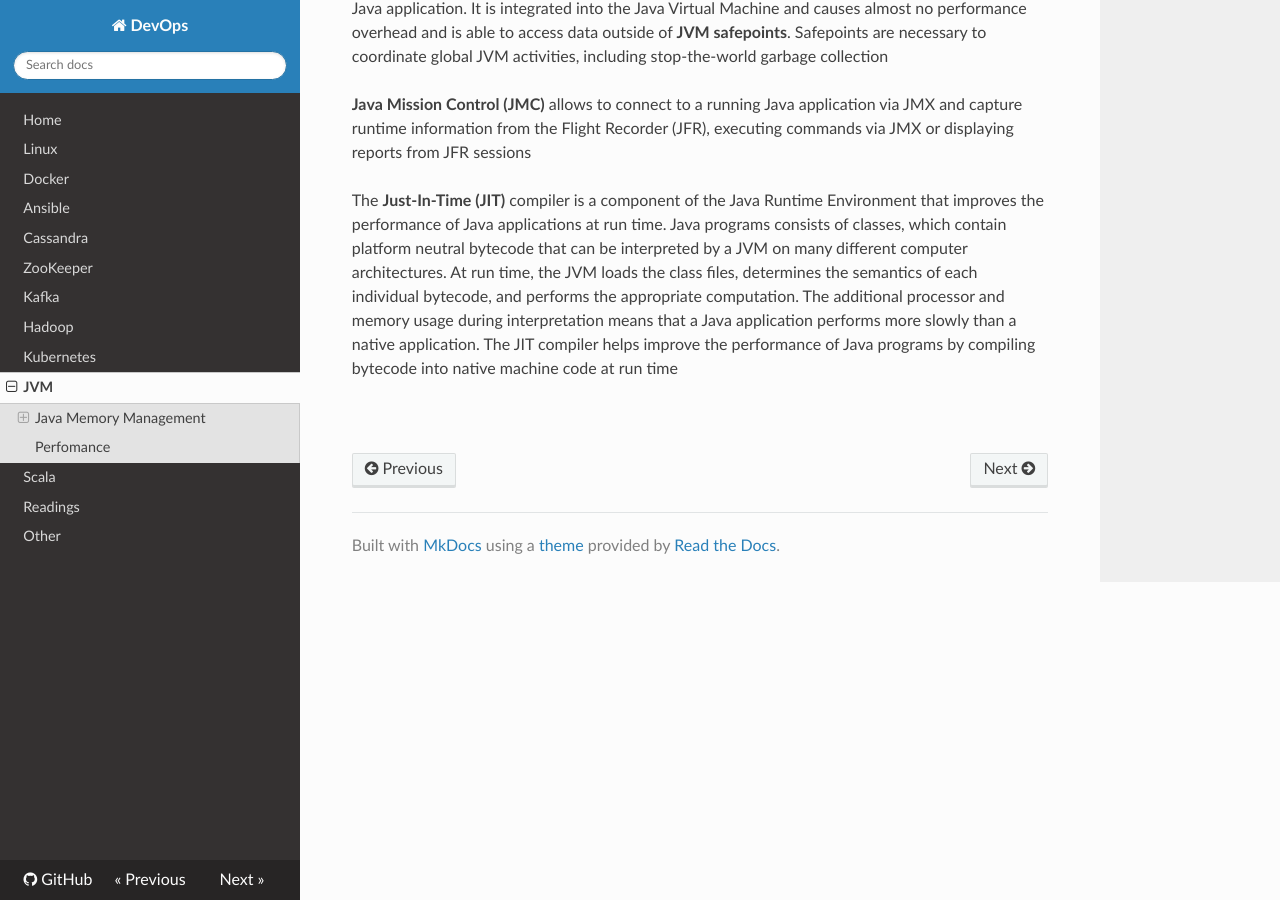
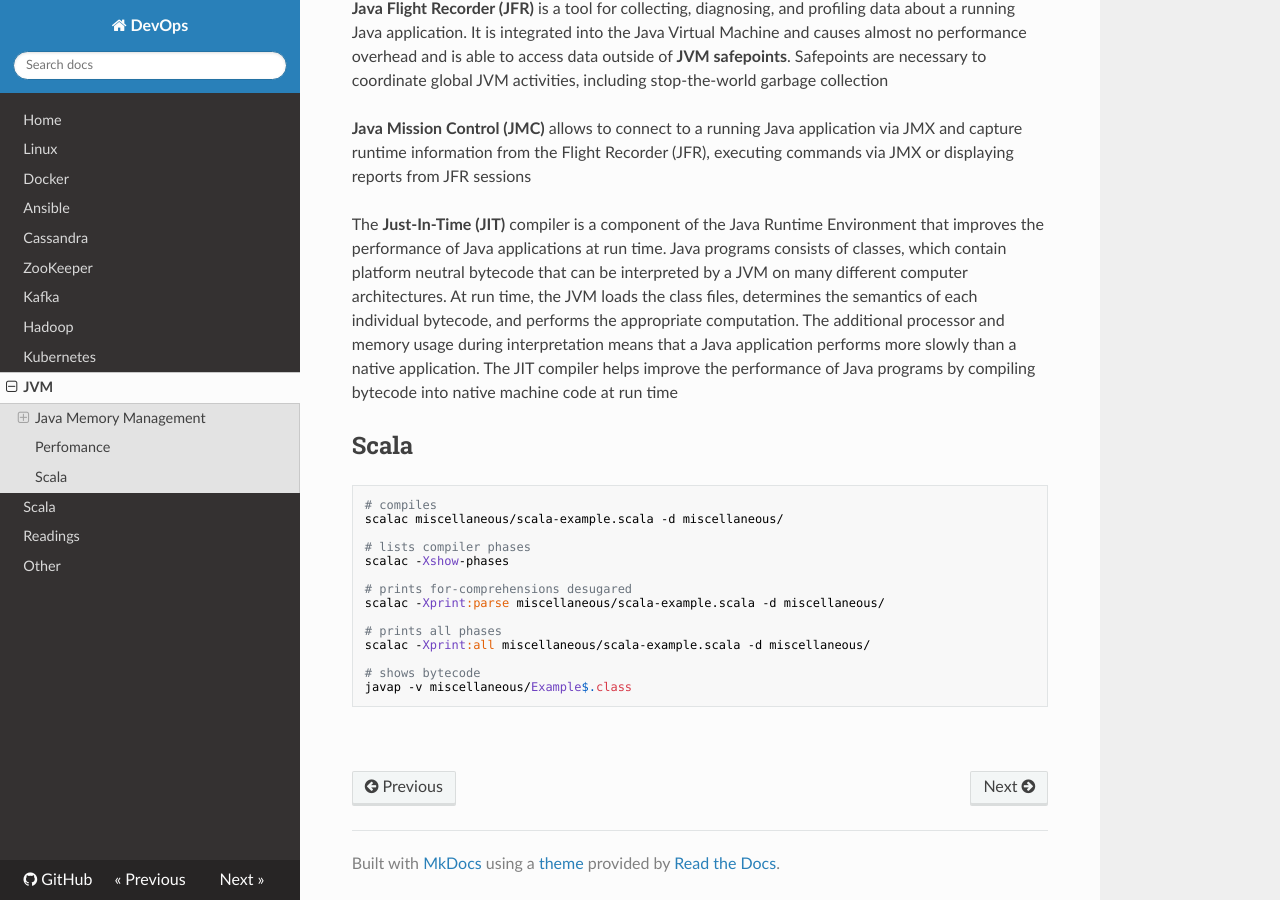
Before and after one commit to niqdev/devops, an MkDocs documentation site: the page built from docs/jvm.md, in a window 1280 px wide and 900 px high, scrolled down 6818 px. Built offline with MkDocs 1.6.1, drawn with Linux system fonts in a browser that asks for light colours; nearby versions of some CDN libraries; old or Windows-style settings are respelled for this version of MkDocs; some of the changed text lies outside the part shown.

Commit message:
doc: update scala

````diff
--- a/dev.txt
+++ b/dev.txt
@@ -25,6 +25,8 @@ cat /mnt/var/lib/info/job-flow.json | jq
 * add in linux: monit, nohup, screen, mc
 
 * awesome links, best practices, bash/vim keyboard shortcuts
+
+* command vs event api - use paste tense to name event
 
 ---
 
@@ -107,3 +109,6 @@ https://alexromanov.github.io/2016/07/15/cucumber-scala-sbt
 https://github.com/lewismj/cucumber
 https://github.com/jecklgamis/cucumber-jvm-scala-example
 https://localstack.cloud
+
+# back pressure
+https://mechanical-sympathy.blogspot.com/2012/05/apply-back-pressure-when-overloaded.html
--- a/docs/jvm.md
+++ b/docs/jvm.md
@@ -222,4 +223,23 @@ At run time, the JVM loads the class files, determines the semantics of each ind
 The additional processor and memory usage during interpretation means that a Java application performs more slowly than a native application.
 The JIT compiler helps improve the performance of Java programs by compiling bytecode into native machine code at run time
 
+## Scala
+
+```
+# compiles
+scalac miscellaneous/scala-example.scala -d miscellaneous/
+
+# lists compiler phases
+scalac -Xshow-phases
+
+# prints for-comprehensions desugared
+scalac -Xprint:parse miscellaneous/scala-example.scala -d miscellaneous/
+
+# prints all phases
+scalac -Xprint:all miscellaneous/scala-example.scala -d miscellaneous/
+
+# shows bytecode
+javap -v miscellaneous/Example$.class
+```
+
 <br>
````
Also changed, not shown: other parts of docs/jvm.md (+1 -0 lines), docs/scala.md (+1 -1 lines), 1 other file.
